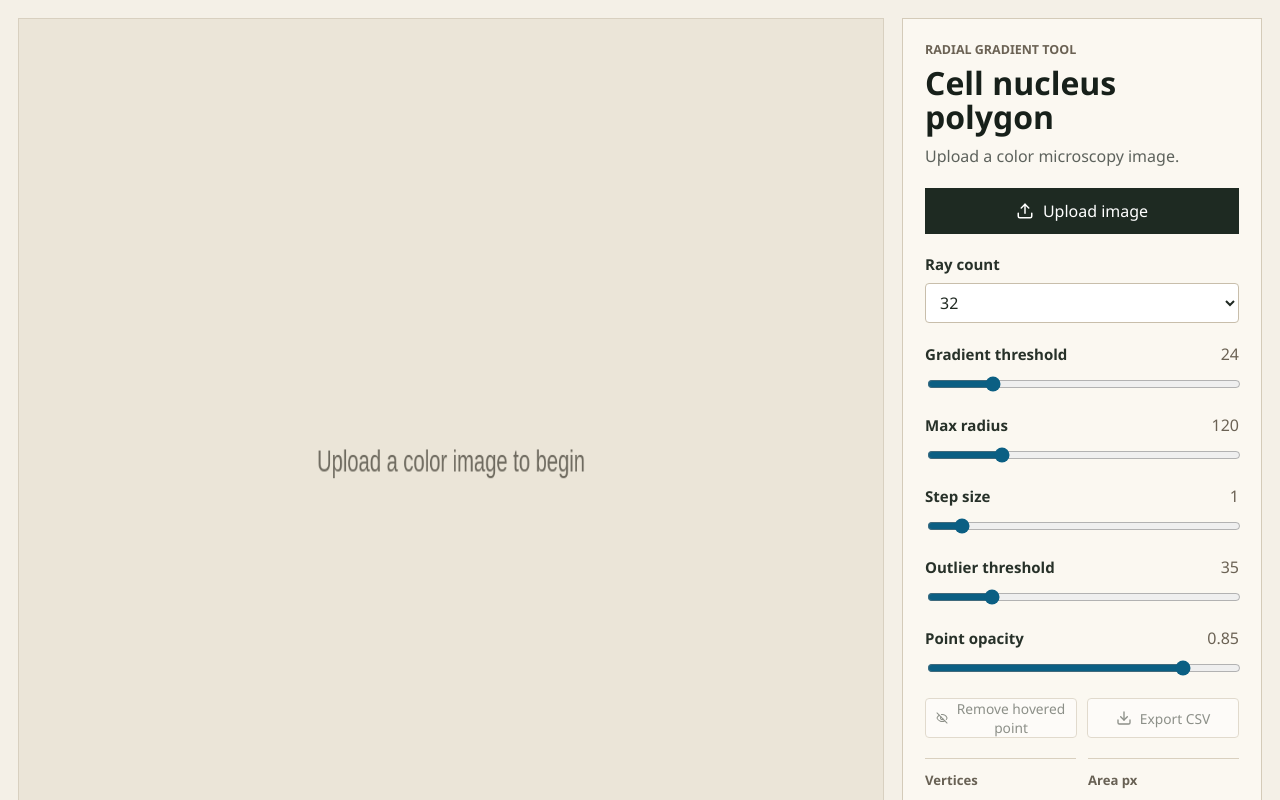
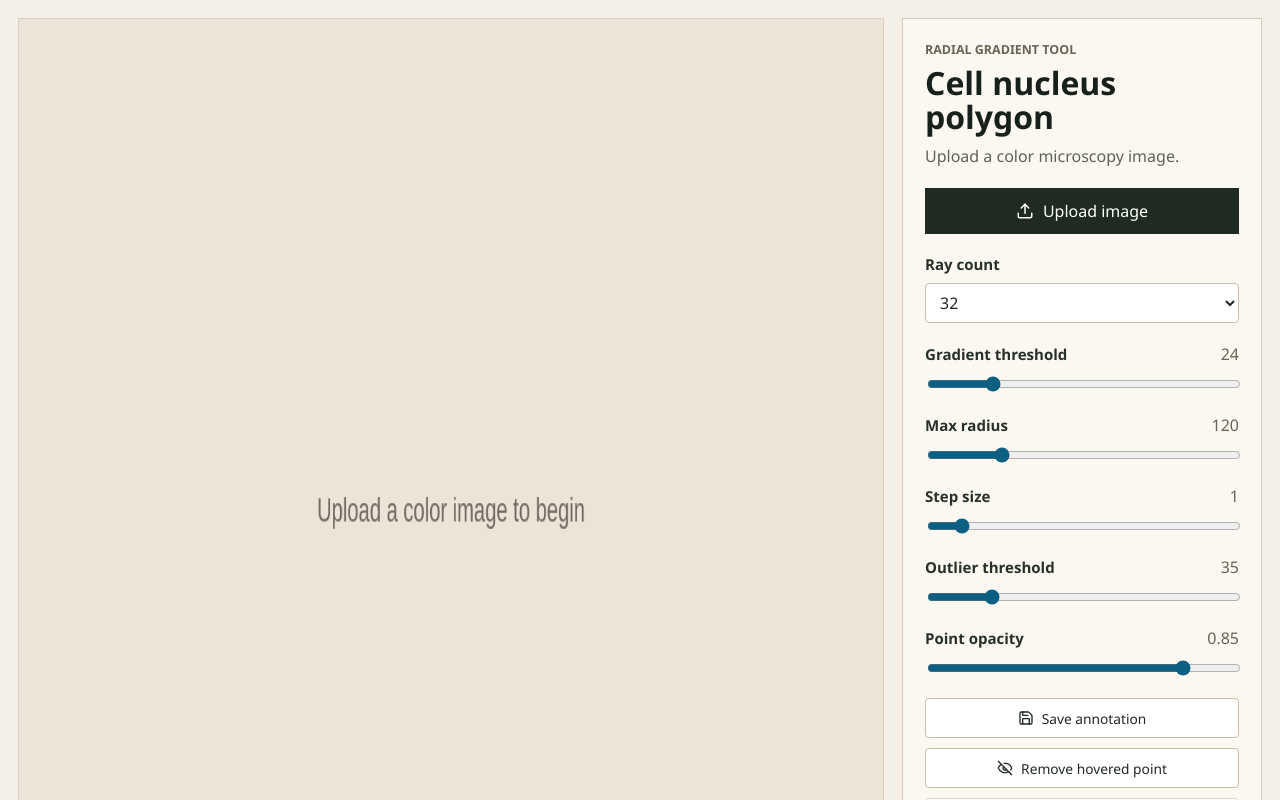
Before and after one commit to ksc036/radial-mask-annotator, a React (Vite) app: page / in a window 1280 px wide. Shown: the top 800 px of the page. Built offline with nearby package versions, Linux system fonts and the light colour scheme.

Commit message:
fix: make save and remove controls clickable

```diff
--- a/src/App.tsx
+++ b/src/App.tsx
@@ -1,4 +1,4 @@
-import { Download, Eye, EyeOff, Pencil, Upload } from 'lucide-react';
+import { Download, Eye, EyeOff, Pencil, Save, Upload } from 'lucide-react';
 import { useEffect, useMemo, useState } from 'react';
 import { rgbToGrayscale } from './algorithm/grayscale';
 import { getWorkingImageSize, wasImageResized } from './algorithm/imageProcessing';
@@ -325,7 +325,11 @@ export default function App() {
           />
 
           <div className="button-row">
-            <button className="secondary-action" type="button" onClick={toggleHoveredExclusion} disabled={hoveredPointIndex === null}>
+            <button className="secondary-action" type="button" onClick={saveCurrentAnnotation}>
+              <Save size={16} aria-hidden="true" />
+              Save annotation
+            </button>
+            <button className="secondary-action" type="button" onClick={toggleHoveredExclusion}>
               <EyeOff size={16} aria-hidden="true" />
               Remove hovered point
             </button>
--- a/src/styles.css
+++ b/src/styles.css
@@ -186,7 +186,7 @@ input[type='range'] {
 
 .button-row {
   display: grid;
-  grid-template-columns: 1fr 1fr;
+  grid-template-columns: 1fr;
   gap: 10px;
 }
 
```
Also changed, not shown: 2 other files (tests, documents, lock files or other folders).
